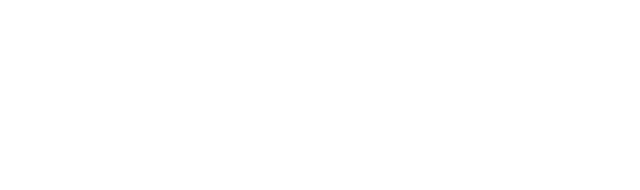
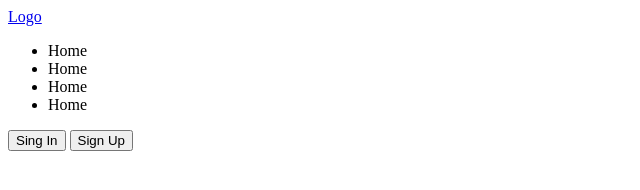
Before and after one commit to KSGitUser/rsschool-friday-coding-layout, a plain HTML site: page index.html in a window 1280 px wide. Shown: the whole page, without its empty margins (0-640 px from the left). Drawn offline with Linux system fonts and the light colour scheme.

Commit message:
feat: add header

```diff
--- a/index.html
+++ b/index.html
@@ -9,6 +9,23 @@
   </head>
 
   <body>
+    <header class="header">
+      <div class="wrapper">
+        <a href="#" class="logo">Logo</a>
+        <nav class="header__navigation">
+          <ul class="navigation">
+            <li>Home</li>
+            <li>Home</li>
+            <li>Home</li>
+            <li>Home</li>
+          </ul>
+        </nav>
+        <div class="header__buttons">
+          <button class="button button_bordered">Sing In</button>
+          <button class="button button_colored">Sign Up</button>
+        </div>
+      </div>
+    </header>
   </body>
 
 </html>
```
